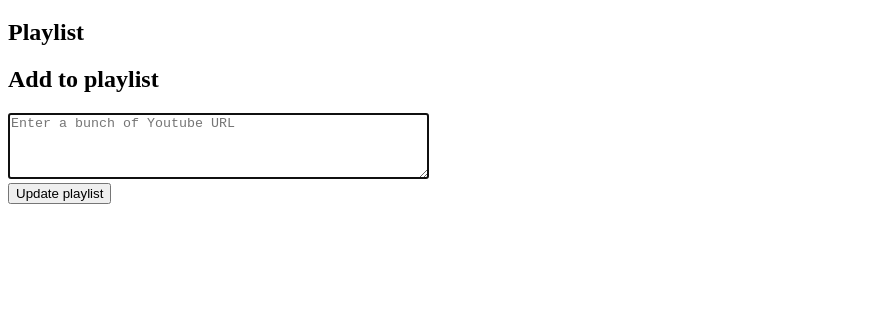
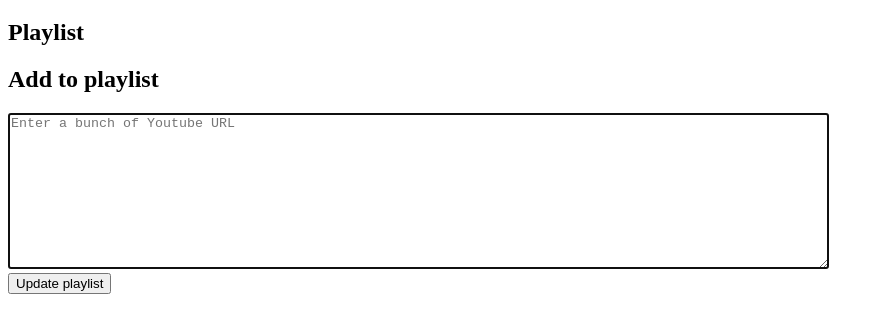
Before and after one commit to adamoudad/youtube-chiller, a plain HTML site: page index.html in a window 1280 px wide. Shown: the part 61-394 px from the top of the page, without its empty margins (0-884 px from the left). Drawn offline with Linux system fonts and the light colour scheme.

Commit message:
Resize textarea for urls input

```diff
--- a/index.html
+++ b/index.html
@@ -10,7 +10,7 @@
     <ol id="playlist"></ol>
     <h2>Add to playlist</h2>
     <form>
-      <textarea id="playlist-text" rows="4" cols="50" placeholder="Enter a bunch of Youtube URL" name="urls" autofocus></textarea><br/>
+      <textarea id="playlist-text" rows="10" cols="100" placeholder="Enter a bunch of Youtube URL" name="urls" autofocus></textarea><br/>
       <input value="Update playlist" type="button" onClick="updatePlaylist();" />
     </form>
     <script>
```
